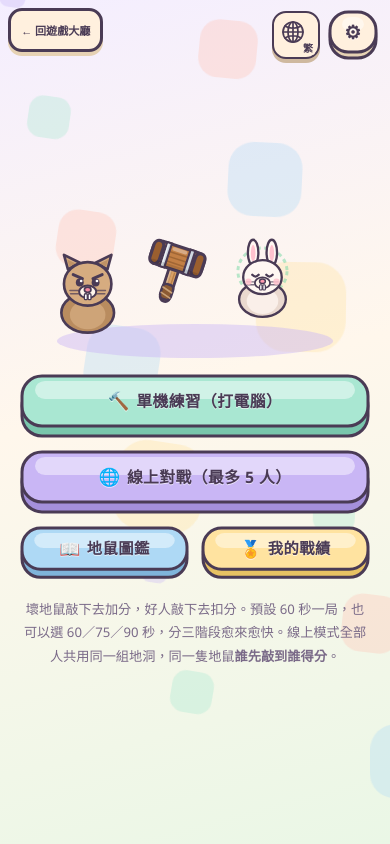
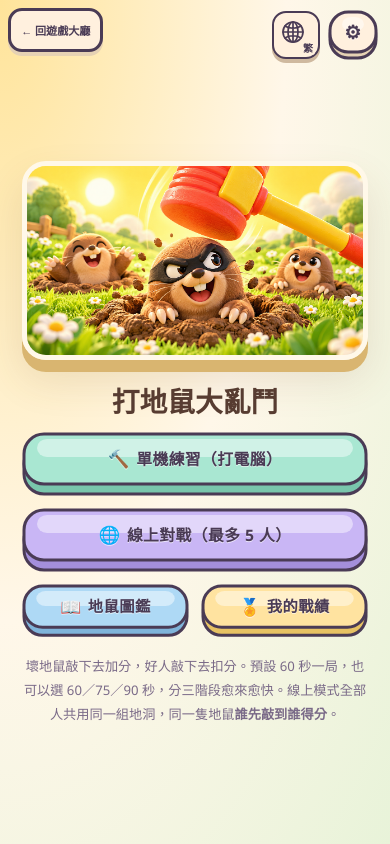
Before and after one commit to PJH-Eric/whack-a-mole, a website: page public/index.html in a window 390 px wide. Drawn offline with Linux system fonts and the light colour scheme.

Commit message:
feat(home): 套用新版打地鼠美術與響應式首頁

```diff
--- a/public/css/style.css
+++ b/public/css/style.css
@@ -139,7 +139,22 @@ body{
 .pickcard:focus-visible{outline:3px solid var(--sky-d);outline-offset:2px}
 
 /* ---------- 首頁 ---------- */
-.home-wrap{width:min(100%,560px);padding:24px 20px calc(24px + var(--safe-b));text-align:center}
+#s-home{background:radial-gradient(ellipse at top left,#ffe49a 0%,#fff7e9 52%,#e8f3d9 100%)}
+#s-home.flexcenter.active{align-items:safe center}
+.home-wrap{width:min(100%,1180px);padding:88px 28px calc(36px + var(--safe-b));display:grid;grid-template-columns:minmax(0,1.2fr) minmax(0,1fr);align-items:center;gap:36px;text-align:center}
+.home-art{min-width:0;overflow:hidden;border:5px solid #fff8e9;border-radius:32px;box-shadow:0 12px 0 #d9b570,0 20px 40px #79532824;transform:rotate(-2deg)}
+.home-art img{display:block;width:100%;height:auto;aspect-ratio:16/9;object-fit:cover}
+.home-content{min-width:0}
+.home-title{margin:0 0 20px;font-size:clamp(1.8rem,3.4vw,2.65rem);line-height:1.25;color:#573c31;text-wrap:balance}
+@media(max-width:760px){
+  .home-wrap{width:min(100%,560px);grid-template-columns:1fr;gap:24px;padding:84px 22px calc(28px + var(--safe-b))}
+  .home-art{border-radius:24px;transform:none}
+  .home-title{margin-bottom:12px;font-size:1.85rem}
+}
+@media(max-height:500px) and (min-width:601px){
+  .home-wrap{gap:24px;padding-top:76px;padding-bottom:24px}
+  .home-title{font-size:1.6rem;margin-bottom:8px}
+}
 .logo{margin:0 auto 6px;max-width:340px}
 .logo-svg{width:100%;height:auto;display:block}
 .home-btns{display:flex;flex-direction:column;gap:12px;margin-top:14px}
--- a/public/index.html
+++ b/public/index.html
@@ -52,8 +52,11 @@
   <section class="screen flexcenter active" id="s-home" aria-label="主選單" data-i18n-attr="aria-label=home.aria">
     <a class="lobby-home-link" href="https://pjh-eric.github.io/game-lobby/" aria-label="回遊戲大廳" data-i18n-attr="aria-label=nav.lobbyAria" data-i18n="nav.lobby">← 回遊戲大廳</a>
     <div class="home-wrap">
-      <div class="logo" id="logo"></div>
-      <h1 class="sr-only" data-i18n="meta.title">打地鼠大亂鬥</h1>
+      <div class="home-art" aria-hidden="true">
+        <img src="assets/images/cover.webp" width="1200" height="675" alt="" fetchpriority="high" decoding="async">
+      </div>
+      <div class="home-content">
+        <h1 class="home-title" data-i18n="home.title">打地鼠大亂鬥</h1>
         <div class="home-btns">
           <button class="btn3d big" data-color="mint" id="b-solo"><span class="ico">🔨</span><span data-i18n="home.solo">單機練習（打電腦）</span></button>
           <button class="btn3d big" data-color="grape" id="b-online"><span class="ico">🌐</span><span data-i18n="home.online">線上對戰（最多 5 人）</span></button>
@@ -63,6 +66,7 @@
           </div>
         </div>
         <p class="home-note" data-i18n-html="home.note">壞地鼠敲下去加分，好人敲下去扣分。預設 60 秒一局，也可以選 60／75／90 秒，分三階段愈來愈快。線上模式全部人共用同一組地洞，同一隻地鼠<b>誰先敲到誰得分</b>。</p>
+      </div>
     </div>
   </section>
 
--- a/public/js/app.js
+++ b/public/js/app.js
@@ -1541,7 +1541,6 @@
     });
 
     SvgUI.bgDeco($('bgdeco'));
-    $('logo').innerHTML = SvgUI.logo();
     buildDex();
     SvgUI.decorateAll();
     applyDisplayPrefs();
--- a/public/js/locales.js
+++ b/public/js/locales.js
@@ -55,6 +55,7 @@
     'nav.lobbyAria': '回遊戲大廳',
     'nav.lobby': '← 回遊戲大廳',
     'home.aria': '主選單',
+    'home.title': '打地鼠大亂鬥',
     'home.solo': '單機練習（打電腦）',
     'home.online': '線上對戰（最多 5 人）',
     'home.help': '地鼠圖鑑',
@@ -523,6 +524,7 @@
     'nav.lobbyAria': 'Back to game lobby',
     'nav.lobby': '← Game lobby',
     'home.aria': 'Main menu',
+    'home.title': 'Whack-a-Mole Mayhem',
     'home.solo': 'Solo vs. CPU',
     'home.online': 'Online (up to 5)',
     'home.help': 'Mole Guide',
@@ -983,6 +985,7 @@ I18N.register("zh-Hant", { "settings.lang": "語言" }).register("en", { "settin
     "nav.lobbyAria": "回游戏大厅",
     "nav.lobby": "← 回游戏大厅",
     "home.aria": "主选单",
+    "home.title": "打地鼠大乱斗",
     "home.solo": "单机练习（打电脑）",
     "home.online": "线上对战（最多 5 人）",
     "home.help": "地鼠图鉴",
```
Lines whose indentation alone changed are shown as unchanged.
